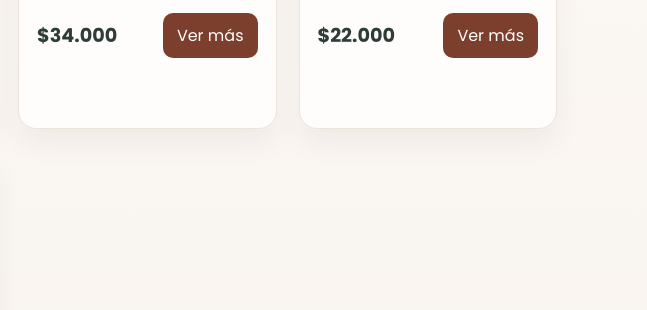
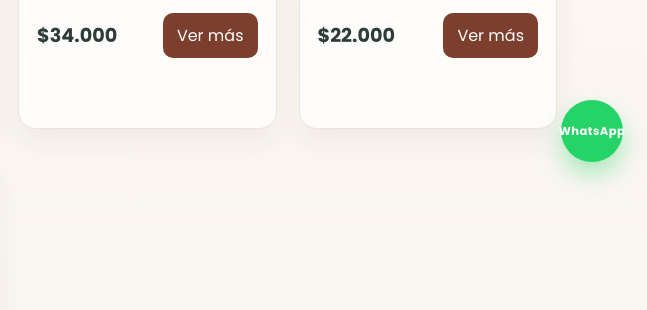
Before and after one commit to daanieelrp35-ops/Catalogo, a plain HTML site: page index.html in a window 1280 px wide. Shown: the part 614-924 px from the top of the page, 633-1280 px from the left. Drawn offline with Linux system fonts and the light colour scheme.

Commit message:
Agregar botón flotante de WhatsApp con el número 3517692619.

```diff
--- a/index.html
+++ b/index.html
@@ -39,6 +39,16 @@
       </section>
     </main>
 
+    <a
+      class="whatsapp-button"
+      href="https://api.whatsapp.com/send?phone=3517692619&text=Hola%20quiero%20m%C3%A1s%20informaci%C3%B3n%20sobre%20el%20cat%C3%A1logo"
+      target="_blank"
+      rel="noopener noreferrer"
+      aria-label="Chatear por WhatsApp"
+    >
+      <span class="whatsapp-icon">WhatsApp</span>
+    </a>
+
     <script src="script.js"></script>
   </body>
 </html>
--- a/style.css
+++ b/style.css
@@ -186,8 +186,44 @@ select:focus {
   color: var(--muted);
 }
 
+.whatsapp-button {
+  position: fixed;
+  right: 24px;
+  bottom: 24px;
+  width: 62px;
+  height: 62px;
+  border-radius: 50%;
+  background: #25d366;
+  color: #fff;
+  display: flex;
+  align-items: center;
+  justify-content: center;
+  text-decoration: none;
+  box-shadow: 0 12px 25px rgba(37, 211, 102, 0.38);
+  z-index: 999;
+  transition: transform 0.2s ease, box-shadow 0.2s ease;
+}
+
+.whatsapp-button:hover {
+  transform: translateY(-2px) scale(1.03);
+  box-shadow: 0 14px 30px rgba(37, 211, 102, 0.44);
+}
+
+.whatsapp-icon {
+  font-size: 0.72rem;
+  font-weight: 700;
+  letter-spacing: 0.04em;
+}
+
 @media (max-width: 700px) {
   .toolbar {
     grid-template-columns: 1fr;
   }
+
+  .whatsapp-button {
+    width: 58px;
+    height: 58px;
+    right: 18px;
+    bottom: 18px;
+  }
 }
```
